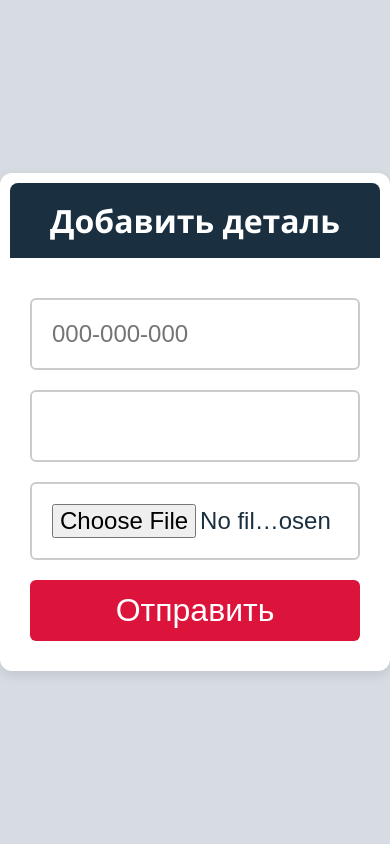
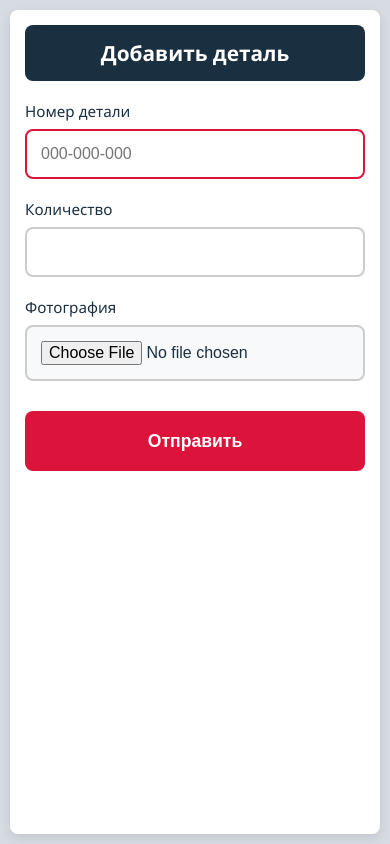
Before and after one commit to SMART-BOWLING/ADD-PARTS-SKYMALL, a plain HTML site: page index.html in a window 390 px wide. Drawn offline with Linux system fonts and the light colour scheme.

Commit message:
Update index.html

```diff
--- a/index.html
+++ b/index.html
@@ -11,70 +11,90 @@
       --accent: #dc143c;
       --text-dark: #1a2f40;
       --text-light: #ffffff;
+      --input-padding: 16px;
+      --border-radius: 8px;
     }
-    * { box-sizing: border-box; margin: 0; padding: 0; }
+    * {
+      box-sizing: border-box;
+      margin: 0;
+      padding: 0;
+    }
     body {
       font-family: 'Segoe UI', Tahoma, sans-serif;
       background-color: var(--light-bg);
       color: var(--text-dark);
       display: flex;
       justify-content: center;
-      align-items: center;
+      align-items: flex-start;
       min-height: 100vh;
+      padding: 20px;
     }
     .container {
       background-color: var(--text-light);
-      border-radius: 12px;
+      border-radius: var(--border-radius);
       box-shadow: 0 4px 12px rgba(0,0,0,0.1);
       width: 100%;
       max-width: 600px;
-      padding: 30px;
+      padding: 20px;
       position: relative;
     }
     header {
       background-color: var(--dark-bg);
       padding: 16px;
-      border-radius: 8px 8px 0 0;
+      border-radius: var(--border-radius);
       text-align: center;
-      margin: -20px -20px 20px -20px;
+      margin: 0 0 25px 0;
     }
     header h1 {
-      font-size: 2rem;
+      font-size: 1.5rem;
       color: var(--text-light);
     }
     form {
       display: flex;
       flex-direction: column;
+      gap: 20px;
+    }
+    .form-group {
+      display: flex;
+      flex-direction: column;
+      gap: 8px;
     }
     label {
-      margin-bottom: 20px;
-      font-size: 0.9rem;
+      font-weight: 500;
+      font-size: 0.95rem;
     }
     input[type="text"],
     input[type="number"],
     input[type="file"] {
       width: 100%;
-      padding: 20px;
+      padding: var(--input-padding);
       border: 2px solid #ccc;
-      border-radius: 6px;
-      font-size: 1.5rem;
+      border-radius: var(--border-radius);
+      font-size: 1rem;
       outline: none;
       transition: border-color 0.2s;
+      min-height: 50px; /* Минимальная высота для удобного касания */
     }
     input:focus {
       border-color: var(--accent);
     }
+    /* Стилизация файлового инпута для мобильных */
+    input[type="file"] {
+      padding: 12px;
+      background-color: #f8f9fa;
+    }
     button {
-      margin-top: 20px;
-      padding: 12px;
+      margin-top: 10px;
+      padding: 16px;
       background-color: var(--accent);
       color: var(--text-light);
       border: none;
-      border-radius: 6px;
-      font-size: 2rem;
+      border-radius: var(--border-radius);
+      font-size: 1.2rem;
+      font-weight: 600;
       cursor: pointer;
       transition: background-color 0.2s;
-      position: relative;
+      min-height: 60px; /* Увеличенная высота для удобного касания */
     }
     button:hover {
       background-color: #b0102f;
@@ -92,15 +112,16 @@
       left: 0;
       width: 100%;
       height: 100%;
-      background-color: rgba(0, 0, 0, 0.5);
+      background-color: rgba(0, 0, 0, 0.7);
       z-index: 1000;
       justify-content: center;
       align-items: center;
+      flex-direction: column;
     }
 
     .spinner {
-      width: 60px;
-      height: 60px;
+      width: 50px;
+      height: 50px;
       border: 5px solid rgba(255, 255, 255, 0.3);
       border-radius: 50%;
       border-top: 5px solid var(--accent);
@@ -115,7 +136,7 @@
     .loader-text {
       color: white;
       margin-top: 15px;
-      font-size: 1.2rem;
+      font-size: 1.1rem;
       text-align: center;
     }
 
@@ -123,6 +144,77 @@
       display: flex;
       flex-direction: column;
       align-items: center;
+    }
+
+    /* Медиа-запросы для адаптивности */
+    @media (max-width: 480px) {
+      body {
+        padding: 10px;
+        align-items: stretch;
+      }
+
+      .container {
+        padding: 15px;
+      }
+
+      header {
+        padding: 14px;
+        margin-bottom: 20px;
+      }
+
+      header h1 {
+        font-size: 1.3rem;
+      }
+
+      input[type="text"],
+      input[type="number"],
+      input[type="file"] {
+        padding: 14px;
+        font-size: 16px; /* Предотвращает масштабирование в iOS */
+      }
+
+      button {
+        padding: 14px;
+        font-size: 1.1rem;
+      }
+
+      .spinner {
+        width: 40px;
+        height: 40px;
+        border-width: 4px;
+      }
+    }
+
+    /* Для очень маленьких экранов */
+    @media (max-width: 350px) {
+      header h1 {
+        font-size: 1.1rem;
+      }
+
+      input[type="text"],
+      input[type="number"],
+      input[type="file"] {
+        padding: 12px;
+      }
+
+      button {
+        padding: 12px;
+        font-size: 1rem;
+      }
+    }
+
+    /* Улучшение для landscape ориентации */
+    @media (max-height: 500px) and (orientation: landscape) {
+      body {
+        align-items: flex-start;
+        padding-top: 10px;
+        padding-bottom: 10px;
+      }
+
+      .container {
+        max-height: 95vh;
+        overflow-y: auto;
+      }
     }
   </style>
 </head>
@@ -132,14 +224,20 @@
       <h1>Добавить деталь</h1>
     </header>
     <form id="form">
-      <label for="number"></label>
-      <input type="text" id="number" placeholder="000-000-000" required>
+      <div class="form-group">
+        <label for="number">Номер детали</label>
+        <input type="text" id="number" placeholder="000-000-000" required>
+      </div>
 
-      <label for="qty"></label>
-      <input type="number" id="qty" min="1" value="" required>
+      <div class="form-group">
+        <label for="qty">Количество</label>
+        <input type="number" id="qty" min="1" value="" required>
+      </div>
 
-      <label for="photo"></label>
-      <input type="file" id="photo" accept="image/*" required>
+      <div class="form-group">
+        <label for="photo">Фотография</label>
+        <input type="file" id="photo" accept="image/*" required>
+      </div>
 
       <button type="submit" id="submit-btn">Отправить</button>
     </form>
@@ -149,6 +247,7 @@
   <div class="loader" id="loader">
     <div class="loader-content">
       <div class="spinner"></div>
+      <div class="loader-text">Отправка данных...</div>
     </div>
   </div>
 
@@ -229,6 +328,11 @@
 
       reader.readAsDataURL(file);
     });
+
+    // Улучшение UX: фокус на первом поле при загрузке
+    window.addEventListener('DOMContentLoaded', () => {
+      document.getElementById('number').focus();
+    });
   </script>
 </body>
 </html>
```
